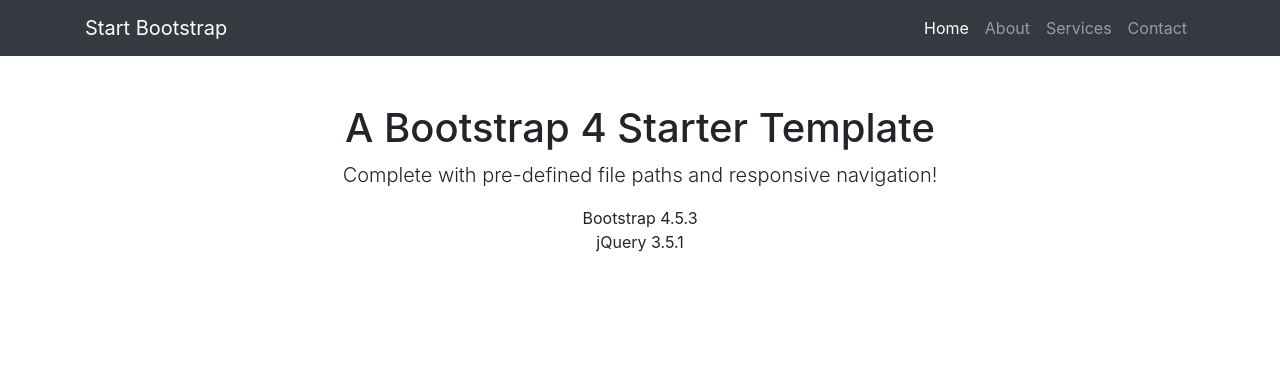
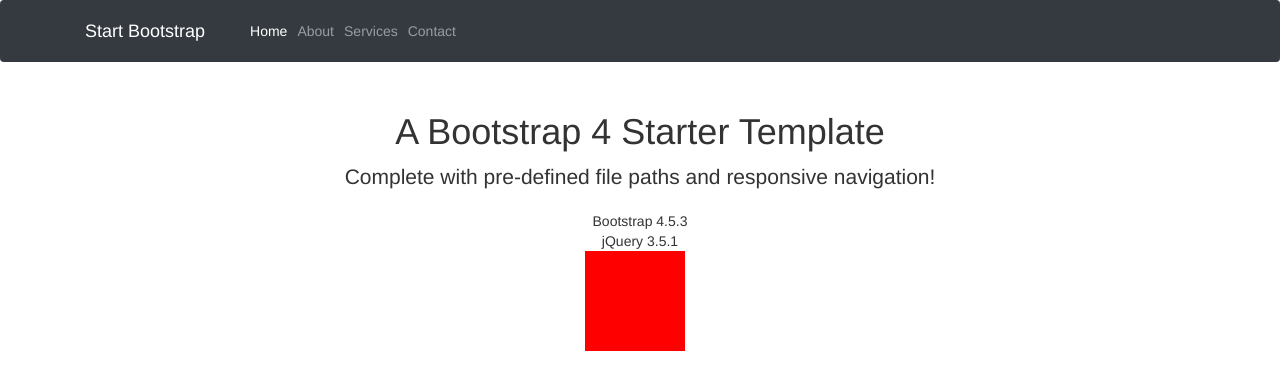
Before and after one commit to muhammadalics/Sunset-Hills-Problem, a website: page index.html in a window 1280 px wide. Drawn offline with nearby package versions, Linux system fonts and the light colour scheme.

Commit message:
added a simple animation using anime.js

```diff
--- a/index.html
+++ b/index.html
@@ -12,10 +12,16 @@
 
   <!-- Bootstrap core CSS -->
   <link href="vendor/bootstrap/css/bootstrap.min.css" rel="stylesheet">
+  <link rel="stylesheet" href="https://maxcdn.bootstrapcdn.com/bootstrap/3.4.1/css/bootstrap.min.css">
+  <link rel="stylesheet" href="styles.css">
+
+
 
 </head>
 
 <body>
+
+  <script src="https://cdnjs.cloudflare.com/ajax/libs/animejs/3.2.1/anime.min.js" integrity="sha512-z4OUqw38qNLpn1libAN9BsoDx6nbNFio5lA6CuTp9NlK83b89hgyCVq+N5FdBJptINztxn1Z3SaKSKUS5UP60Q==" crossorigin="anonymous"></script>
 
   <!-- Navigation -->
   <nav class="navbar navbar-expand-lg navbar-dark bg-dark static-top">
@@ -54,6 +60,25 @@
         <ul class="list-unstyled">
           <li>Bootstrap 4.5.3</li>
           <li>jQuery 3.5.1</li>
+
+          <div class = "arrayarea">
+            <div class="square"></div>
+
+          </div>
+            <script>
+              anime({
+                targets: '.square',
+                translateX: 500,
+                duration: 3000,
+                loop: false
+              });
+            </script>
+
+
+
+
+
+
         </ul>
       </div>
     </div>
--- /dev/null
+++ b/styles.css
@@ -0,0 +1,5 @@
+.square {
+    background: red;
+    width: 100px;
+    height: 100px;
+  }
```
